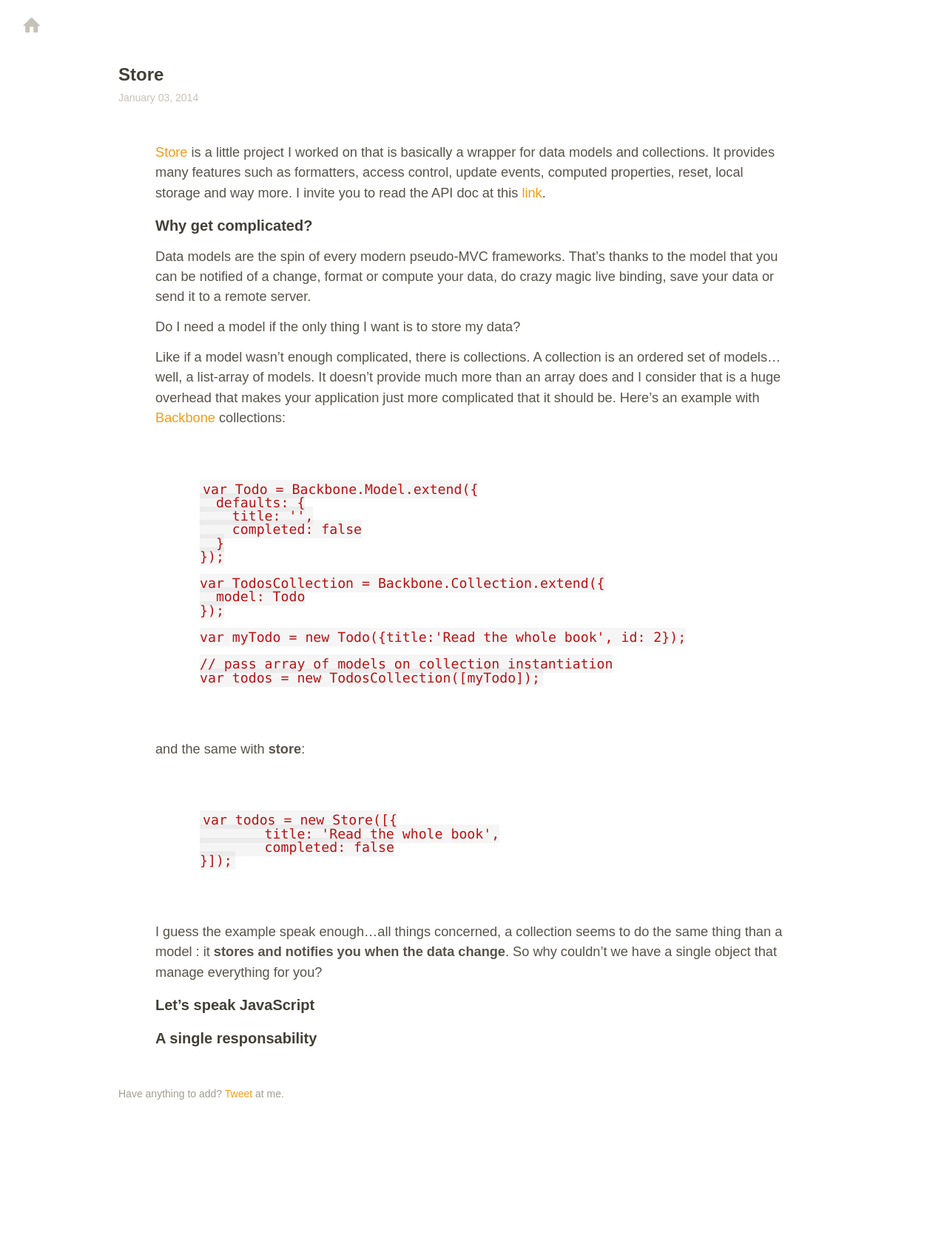
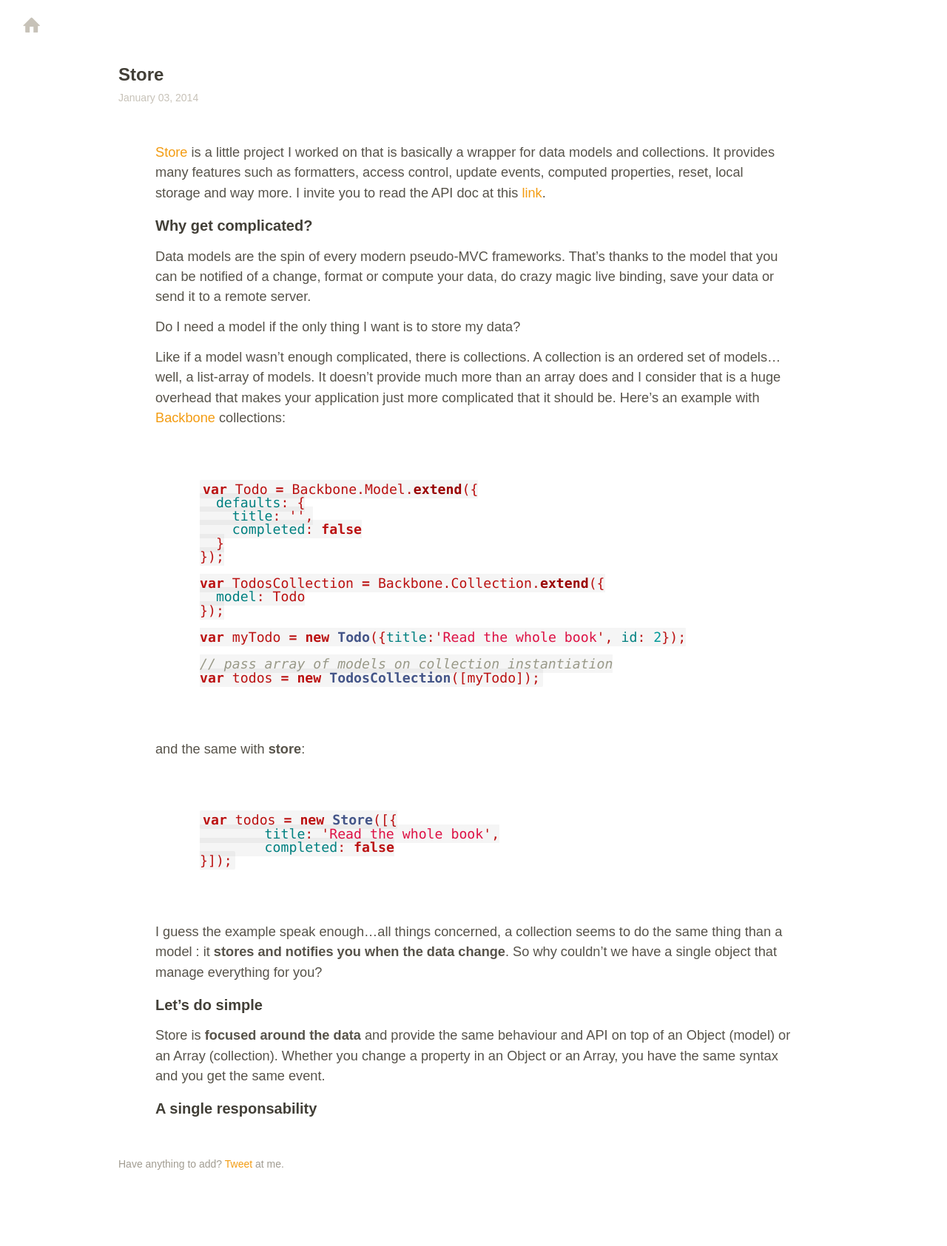
Before and after one commit to bredele/bredele.github.io, a Jekyll site: the page built from _posts/2014-01-03-store.md, in a window 1280 px wide. Shown: the whole page at 74% size. Built offline with Jekyll 4.4.1, drawn with Linux system fonts in a browser that asks for light colours; Markdown is read by kramdown in place of the engine named in the settings; before the commit the page ends 1590 px from its top, so only the background shows below that.

Commit message:
add syntax highlight

```diff
--- a/_posts/2014-01-03-store.md
+++ b/_posts/2014-01-03-store.md
@@ -43,6 +43,10 @@ var todos = new Store([{
 
 I guess the example speak enough...all things concerned, a collection seems to do the same thing than a model : it **stores and notifies you when the data change**. So why couldn't we have a single object that manage everything for you?
 
-## <a class="post-section" href="#letsspeakjavascript">Let's speak JavaScript</a>
+## <a class="post-section" href="#letsdosimple">Let's do simple</a>
+
+Store is **focused around the data** and provide the same behaviour and API on top of an Object (model) or an Array (collection). Whether you change a property in an Object or an Array, you have the same syntax and you get the same event.
+
+
 
 ## <a class="post-section" href="#singleresponsability">A single responsability</a>
--- a/assets/blog.css
+++ b/assets/blog.css
@@ -352,6 +352,67 @@ img.left, img.right {
 	color:#423f37;
 }
 
+.highlight  { background: #ffffff; }
+.highlight .c { color: #999988; font-style: italic } /* Comment */
+.highlight .err { color: #a61717; background-color: #e3d2d2 } /* Error */
+.highlight .k { font-weight: bold } /* Keyword */
+.highlight .o { font-weight: bold } /* Operator */
+.highlight .cm { color: #999988; font-style: italic } /* Comment.Multiline */
+.highlight .cp { color: #999999; font-weight: bold } /* Comment.Preproc */
+.highlight .c1 { color: #999988; font-style: italic } /* Comment.Single */
+.highlight .cs { color: #999999; font-weight: bold; font-style: italic } /* Comment.Special */
+.highlight .gd { color: #000000; background-color: #ffdddd } /* Generic.Deleted */
+.highlight .gd .x { color: #000000; background-color: #ffaaaa } /* Generic.Deleted.Specific */
+.highlight .ge { font-style: italic } /* Generic.Emph */
+.highlight .gr { color: #aa0000 } /* Generic.Error */
+.highlight .gh { color: #999999 } /* Generic.Heading */
+.highlight .gi { color: #000000; background-color: #ddffdd } /* Generic.Inserted */
+.highlight .gi .x { color: #000000; background-color: #aaffaa } /* Generic.Inserted.Specific */
+.highlight .go { color: #888888 } /* Generic.Output */
+.highlight .gp { color: #555555 } /* Generic.Prompt */
+.highlight .gs { font-weight: bold } /* Generic.Strong */
+.highlight .gu { color: #aaaaaa } /* Generic.Subheading */
+.highlight .gt { color: #aa0000 } /* Generic.Traceback */
+.highlight .kc { font-weight: bold } /* Keyword.Constant */
+.highlight .kd { font-weight: bold } /* Keyword.Declaration */
+.highlight .kp { font-weight: bold } /* Keyword.Pseudo */
+.highlight .kr { font-weight: bold } /* Keyword.Reserved */
+.highlight .kt { color: #445588; font-weight: bold } /* Keyword.Type */
+.highlight .m { color: #009999 } /* Literal.Number */
+.highlight .s { color: #d14 } /* Literal.String */
+.highlight .na { color: #008080 } /* Name.Attribute */
+.highlight .nb { color: #0086B3 } /* Name.Builtin */
+.highlight .nc { color: #445588; font-weight: bold } /* Name.Class */
+.highlight .no { color: #008080 } /* Name.Constant */
+.highlight .ni { color: #800080 } /* Name.Entity */
+.highlight .ne { color: #990000; font-weight: bold } /* Name.Exception */
+.highlight .nf { color: #990000; font-weight: bold } /* Name.Function */
+.highlight .nn { color: #555555 } /* Name.Namespace */
+.highlight .nt { color: #000080 } /* Name.Tag */
+.highlight .nv { color: #008080 } /* Name.Variable */
+.highlight .ow { font-weight: bold } /* Operator.Word */
+.highlight .w { color: #bbbbbb } /* Text.Whitespace */
+.highlight .mf { color: #009999 } /* Literal.Number.Float */
+.highlight .mh { color: #009999 } /* Literal.Number.Hex */
+.highlight .mi { color: #009999 } /* Literal.Number.Integer */
+.highlight .mo { color: #009999 } /* Literal.Number.Oct */
+.highlight .sb { color: #d14 } /* Literal.String.Backtick */
+.highlight .sc { color: #d14 } /* Literal.String.Char */
+.highlight .sd { color: #d14 } /* Literal.String.Doc */
+.highlight .s2 { color: #d14 } /* Literal.String.Double */
+.highlight .se { color: #d14 } /* Literal.String.Escape */
+.highlight .sh { color: #d14 } /* Literal.String.Heredoc */
+.highlight .si { color: #d14 } /* Literal.String.Interpol */
+.highlight .sx { color: #d14 } /* Literal.String.Other */
+.highlight .sr { color: #009926 } /* Literal.String.Regex */
+.highlight .s1 { color: #d14 } /* Literal.String.Single */
+.highlight .ss { color: #990073 } /* Literal.String.Symbol */
+.highlight .bp { color: #999999 } /* Name.Builtin.Pseudo */
+.highlight .vc { color: #008080 } /* Name.Variable.Class */
+.highlight .vg { color: #008080 } /* Name.Variable.Global */
+.highlight .vi { color: #008080 } /* Name.Variable.Instance */
+.highlight .il { color: #009999 } /* Literal.Number.Integer.Long */
+
 @media print {
 	p,
 	blockquote {
```
